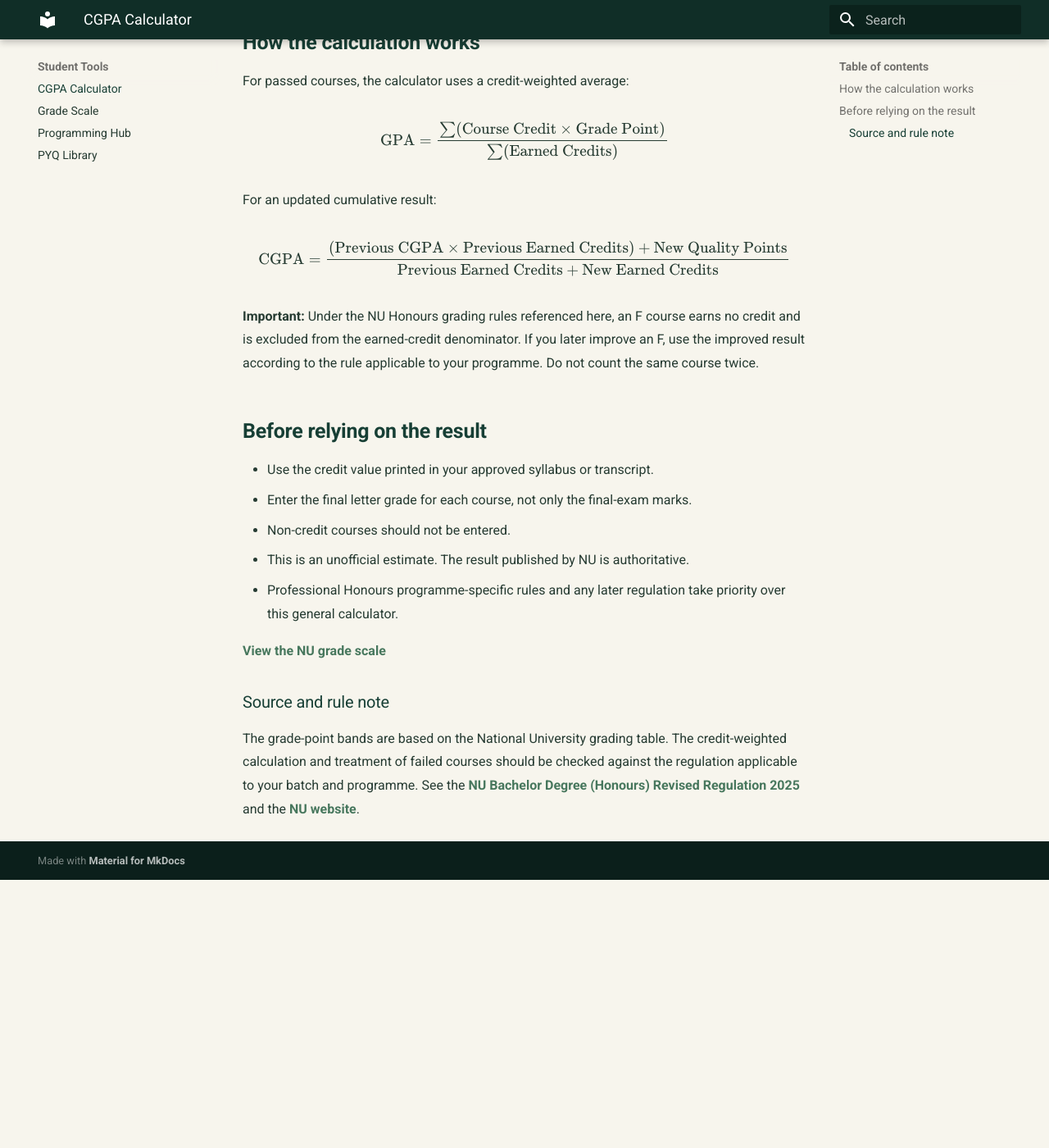
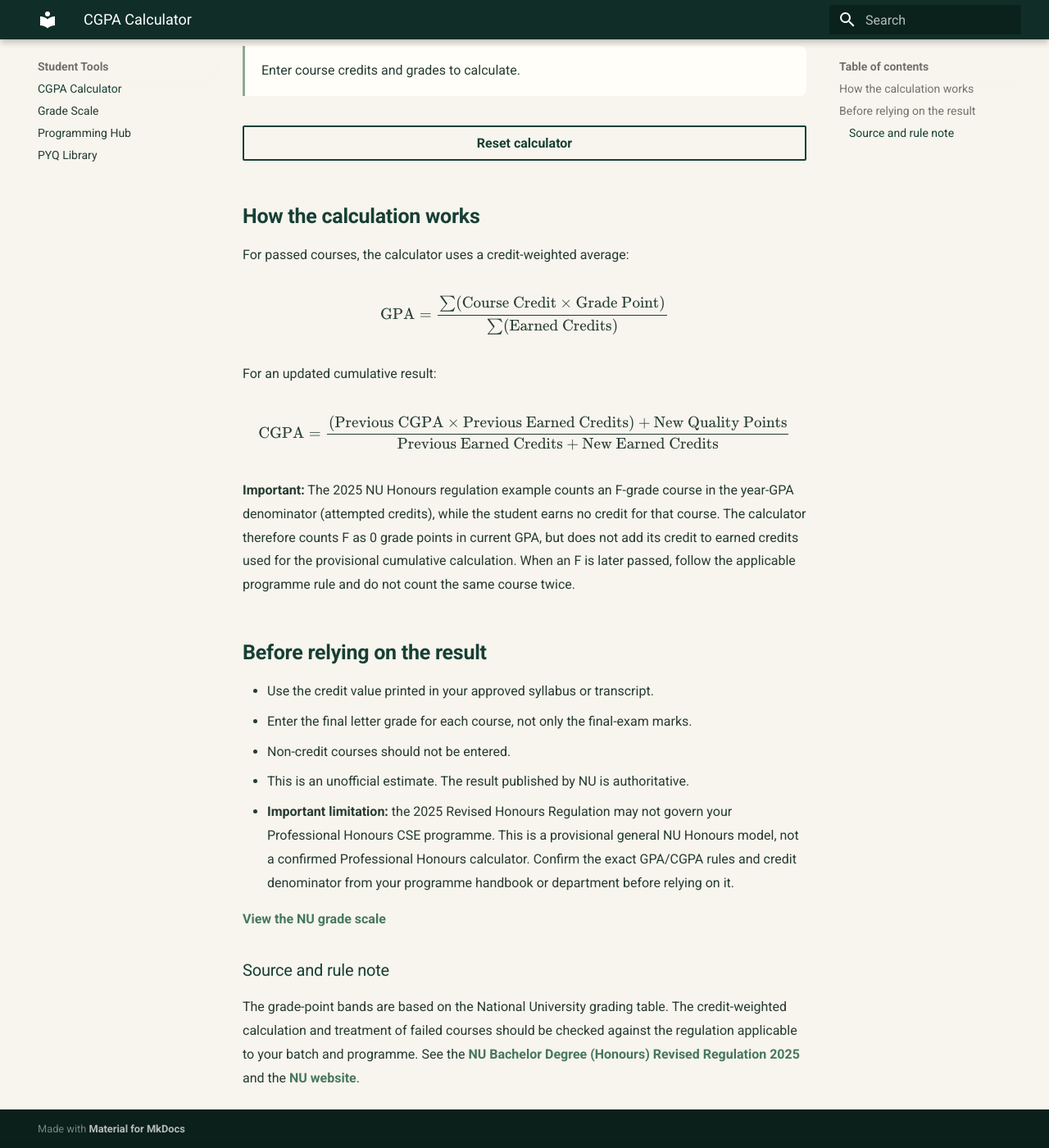
Before and after one commit to taimiyatahsin0-png/nu-cse-notes-store, an MkDocs documentation site: the page built from docs/tools/cgpa-calculator.md, in a window 1280 px wide and 1400 px high, scrolled down 1404 px. Shown: the whole window at 82% size. Built offline with MkDocs 1.6.1 and Material for MkDocs 9.7.7, drawn with Linux system fonts in a browser that asks for light colours; before the commit the page ends 2477 px from its top, so only the background shows below that; some of the changed text lies outside the part shown.

Commit message:
Clarify attempted versus earned credits in CGPA calculator

```diff
--- a/docs/tools/cgpa-calculator.md
+++ b/docs/tools/cgpa-calculator.md
@@ -50,6 +50,7 @@ Estimate your semester GPA and cumulative CGPA using course credits and NU-style
   <div class="cgpa-results" aria-live="polite">
     <div class="cgpa-result-card"><span>Current GPA</span><strong id="cgpa-current-gpa">—</strong><small>Based on courses entered above</small></div>
     <div class="cgpa-result-card"><span>Updated CGPA</span><strong id="cgpa-overall">—</strong><small>Includes previous result, if entered</small></div>
+    <div class="cgpa-result-card"><span>Attempted credits</span><strong id="cgpa-attempted-credits">0.00</strong><small>Includes graded F courses</small></div>
     <div class="cgpa-result-card"><span>Earned credits</span><strong id="cgpa-earned-credits">0.00</strong><small>F-grade credits excluded</small></div>
     <div class="cgpa-result-card"><span>Quality points</span><strong id="cgpa-quality-points">0.00</strong><small>Credit × grade point</small></div>
   </div>
@@ -71,7 +72,7 @@ For an updated cumulative result:
 \text{CGPA} = \frac{(\text{Previous CGPA} \times \text{Previous Earned Credits}) + \text{New Quality Points}}{\text{Previous Earned Credits} + \text{New Earned Credits}}
 \]
 
-**Important:** Under the NU Honours grading rules referenced here, an F course earns no credit and is excluded from the earned-credit denominator. If you later improve an F, use the improved result according to the rule applicable to your programme. Do not count the same course twice.
+**Important:** The 2025 NU Honours regulation example counts an F-grade course in the year-GPA denominator (attempted credits), while the student earns no credit for that course. The calculator therefore counts F as 0 grade points in current GPA, but does not add its credit to earned credits used for the provisional cumulative calculation. When an F is later passed, follow the applicable programme rule and do not count the same course twice.
 
 ## Before relying on the result
 
@@ -79,7 +80,7 @@ For an updated cumulative result:
 - Enter the final letter grade for each course, not only the final-exam marks.
 - Non-credit courses should not be entered.
 - This is an unofficial estimate. The result published by NU is authoritative.
-- Professional Honours programme-specific rules and any later regulation take priority over this general calculator.
+- **Important limitation:** the 2025 Revised Honours Regulation may not govern your Professional Honours CSE programme. This is a provisional general NU Honours model, not a confirmed Professional Honours calculator. Confirm the exact GPA/CGPA rules and credit denominator from your programme handbook or department before relying on it.
 
 [View the NU grade scale](grade-scale.md)
 
```
